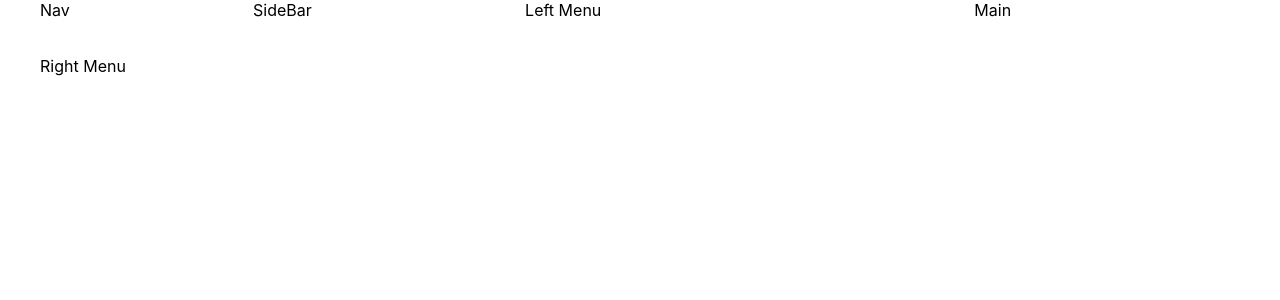
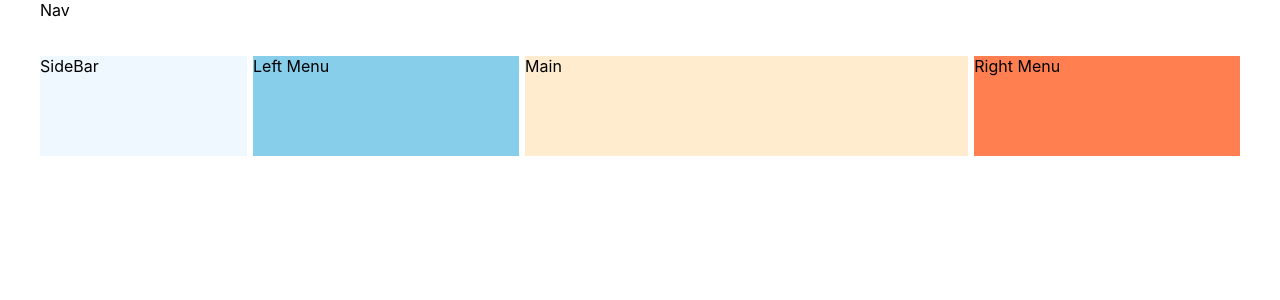
Before and after one commit to weter123/Online-Forum-Client, a React (Create React App) app: page / in a window 1280 px wide. Shown: the top 300 px of the page. Built offline with nearby package versions, Linux system fonts and the light colour scheme.

Commit message:
Added CSS styles for Grid Content

```diff
--- a/src/App.css
+++ b/src/App.css
@@ -10,3 +10,26 @@
   grid-template-areas: "nav nav nav nav" "sidebar leftmenu content rightmenu";
   gap: 0.75rem 0.4rem;
 }
+.navigation {
+  grid-area: nav;
+}
+
+.sidebar {
+  min-height: var(--min-screen-height);
+  grid-area: sidebar;
+  background-color: aliceblue;
+}
+
+.leftmenu {
+  grid-area: leftmenu;
+  background-color: skyblue;
+}
+.content{
+  min-height: var(--min-screen-height);
+  grid-area: content;
+  background-color: blanchedalmond;
+}
+.rightmenu {
+  grid-area: rightmenu;
+  background-color: coral;
+}
```
